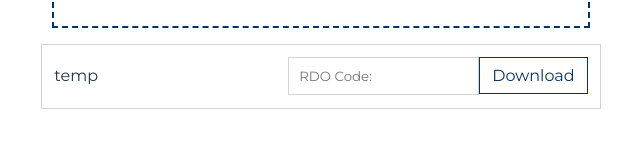
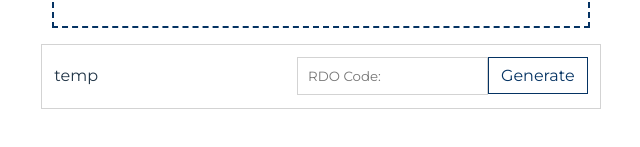
Before and after one commit to github-user-418848/file-converter, a Vue app: page /gen-dat-file/1 in a window 1280 px wide. Shown: the part 618-765 px from the top of the page, without its empty margins (319-959 px from the left). Built offline with nearby package versions, Linux system fonts and the light colour scheme.

Commit message:
changed text name

```diff
--- a/src/components/DownloadCard.vue
+++ b/src/components/DownloadCard.vue
@@ -5,7 +5,7 @@
         </div>
         <div class="col-2">
             <input type="text" name="rdo_code" id="rdo_code" placeholder="RDO Code:">
-            <button class="btn" @click="downloadFile()">Download</button>
+            <button class="btn" @click="downloadFile()">Generate</button>
         </div>
     </div>
 </template>
```
